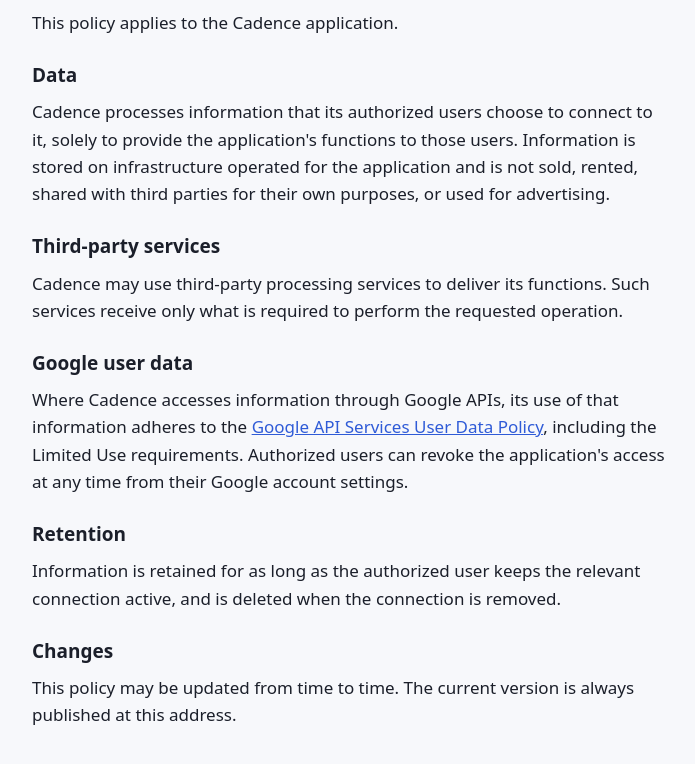
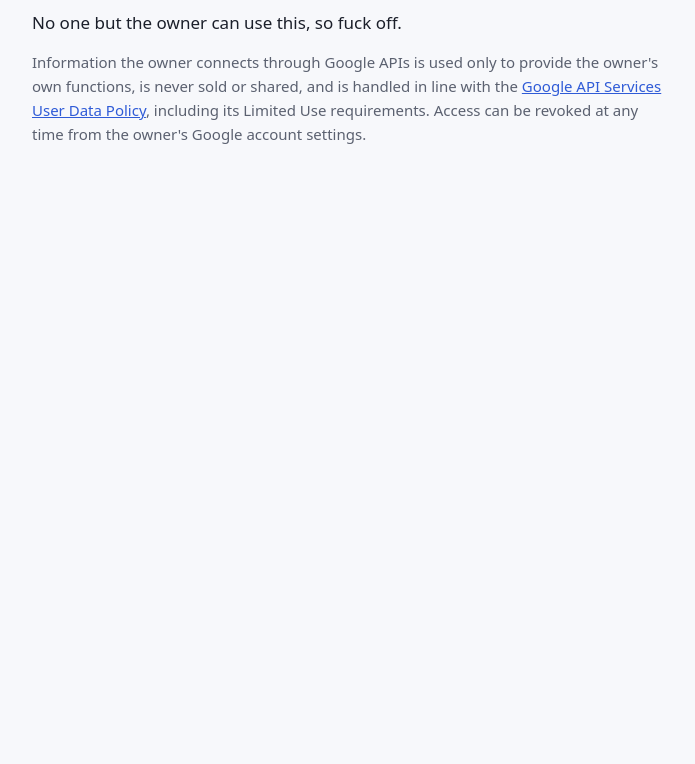
Before and after one commit to HughJanis-Labs/site, a plain HTML site: page privacy.html in a window 1280 px wide. Shown: the part 96-860 px from the top of the page, without its empty margins (288-983 px from the left). After the commit the page ends 800 px from the top, so only its background shows below. Drawn offline with Linux system fonts and the light colour scheme.

Commit message:
Privacy page: the owner's words, plus the one line Google expects
Co-Authored-By: Claude Fable 5.1 <noreply@anthropic.com>

```diff
--- a/privacy.html
+++ b/privacy.html
@@ -8,30 +8,16 @@
   body { margin: 0; padding: 48px 20px; font: 17px/1.6 system-ui, sans-serif; color: #1b1f2a; background: #f7f8fb; }
   main { max-width: 640px; margin: 0 auto; }
   h1 { font-size: 28px; margin: 0 0 12px; }
-  h2 { font-size: 19px; margin: 24px 0 8px; }
   a { color: #2f5bd7; }
   p { margin: 0 0 14px; }
+  .small { color: #5b6170; font-size: 15px; }
 </style>
 </head>
 <body>
 <main>
   <h1>Privacy policy</h1>
-  <p>This policy applies to the Cadence application.</p>
-
-  <h2>Data</h2>
-  <p>Cadence processes information that its authorized users choose to connect to it, solely to provide the application's functions to those users. Information is stored on infrastructure operated for the application and is not sold, rented, shared with third parties for their own purposes, or used for advertising.</p>
-
-  <h2>Third-party services</h2>
-  <p>Cadence may use third-party processing services to deliver its functions. Such services receive only what is required to perform the requested operation.</p>
-
-  <h2>Google user data</h2>
-  <p>Where Cadence accesses information through Google APIs, its use of that information adheres to the <a href="https://developers.google.com/terms/api-services-user-data-policy">Google API Services User Data Policy</a>, including the Limited Use requirements. Authorized users can revoke the application's access at any time from their Google account settings.</p>
-
-  <h2>Retention</h2>
-  <p>Information is retained for as long as the authorized user keeps the relevant connection active, and is deleted when the connection is removed.</p>
-
-  <h2>Changes</h2>
-  <p>This policy may be updated from time to time. The current version is always published at this address.</p>
+  <p>No one but the owner can use this, so fuck off.</p>
+  <p class="small">Information the owner connects through Google APIs is used only to provide the owner's own functions, is never sold or shared, and is handled in line with the <a href="https://developers.google.com/terms/api-services-user-data-policy">Google API Services User Data Policy</a>, including its Limited Use requirements. Access can be revoked at any time from the owner's Google account settings.</p>
 </main>
 </body>
 </html>
```
